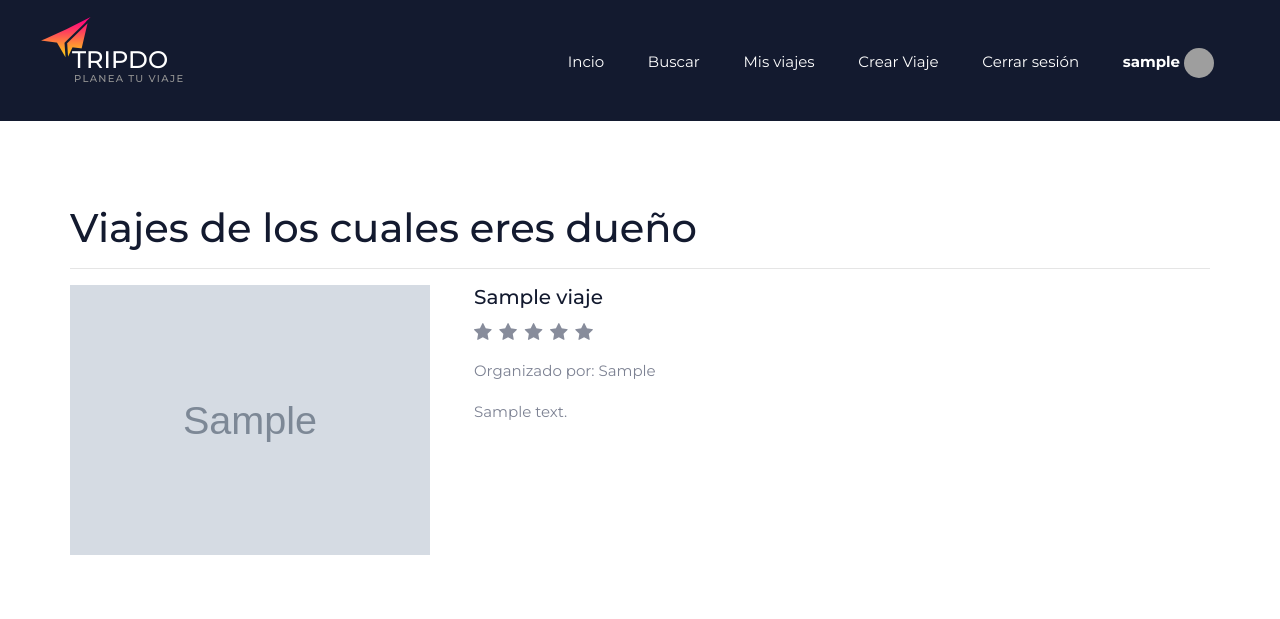
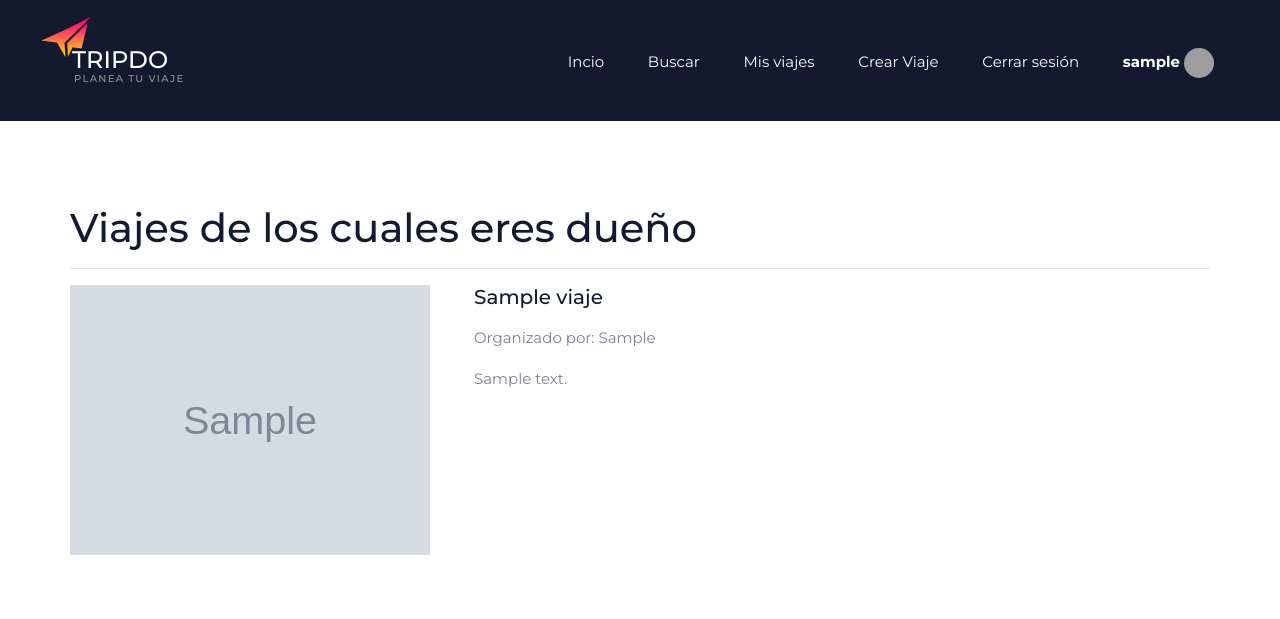
Before and after one commit to JotaJota96/TripDo_obligatorio_PHP, a CodeIgniter app: page /laboratorio-php/misViajes in a window 1280 px wide. Shown: the top 619 px of the page. Run offline with CodeIgniter, Linux system fonts and the light colour scheme; the visitor is signed in with stand-in values (Sample User, id 1); tables that the repository leaves empty hold one stand-in row (values such as "Sample post"); grey boxes marked "Sample" are stand-in pictures; data that the repository does not hold is empty; some libraries are stand-ins or nearby versions; grey boxes are pictures that could not be loaded.

Commit message:
Correccion: En Mis viajes las estrellas fallaban. Las termine sacando nomas

```diff
--- a/tripdo/application/views/mis_viajes.php
+++ b/tripdo/application/views/mis_viajes.php
@@ -27,7 +27,7 @@
                                     $v->valoracion = (int) $v->valoracion;
                         ?>
 
-                        <div class="item clearfix rating_<?= $v->valoracion ?>">
+                        <div class="item clearfix">
                             <a href="<?= base_url('/viaje/ver/'.$v->id) ?>">
                                 <div class="row">
                                     <div class="item_image col-12 col-md-4">
@@ -35,13 +35,6 @@
                                     </div>
                                     <div class="item_content col-12 col-md-8">
                                         <div class="item_title"> <?= $v->nombre ?> </div>
-                                        <div class="rating rating_<?= $v->valoracion ?>" data-rating="<?= $v->valoracion ?>">
-                                            <i class="fa fa-star"></i>
-                                            <i class="fa fa-star"></i>
-                                            <i class="fa fa-star"></i>
-                                            <i class="fa fa-star"></i>
-                                            <i class="fa fa-star"></i>
-                                        </div>
 
                                         <div class="item_text">
                                             Organizado por: <?= $v->idUsuario ?>
```
